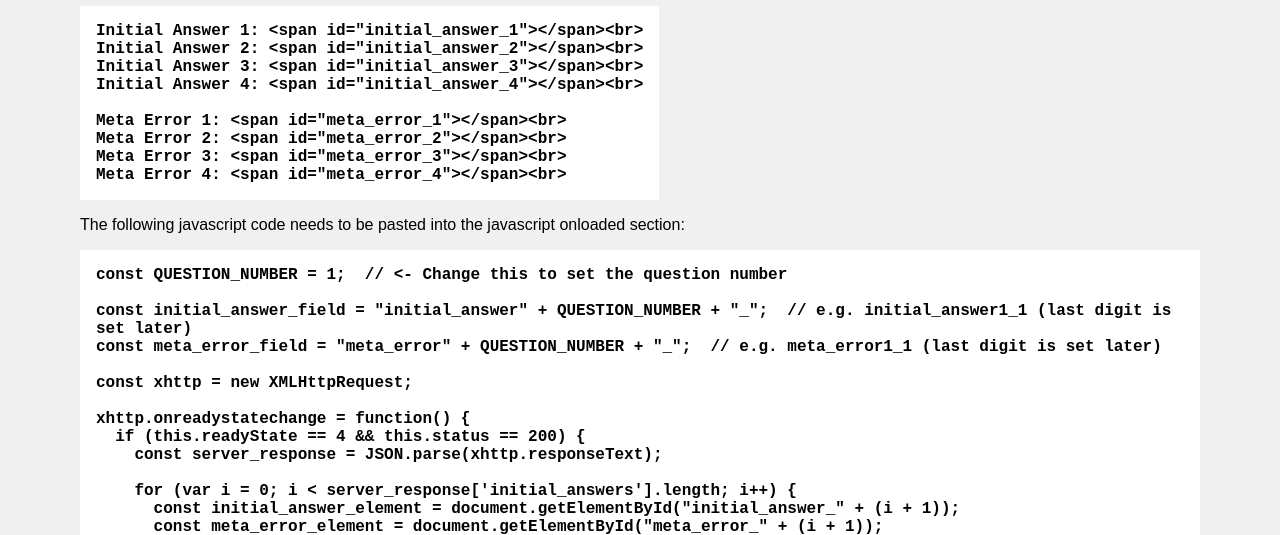
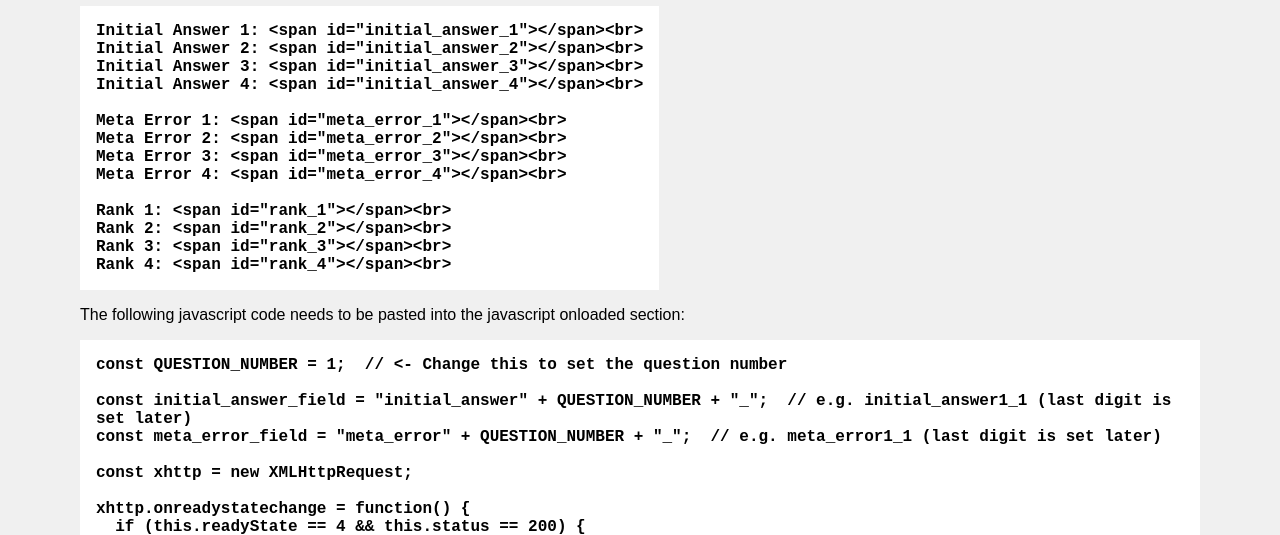
Before and after one commit to fast40/jsurvey, a Flask app: page / in a window 1280 px wide. Shown: the part 177-712 px from the top of the page. Run offline with Flask 3, Linux system fonts and the light colour scheme.

Commit message:
Finish maybe

```diff
--- a/services/web/static/javascript/fill_template.js
+++ b/services/web/static/javascript/fill_template.js
@@ -12,9 +12,11 @@
     for (var i = 0; i < server_response['initial_answers'].length; i++) {
       const initial_answer_element = document.getElementById("initial_answer_" + (i + 1));
       const meta_error_element = document.getElementById("meta_error_" + (i + 1));
+      const rank_element = document.getElementById("rank_" + (i + 1));
 
       const initial_answer = server_response["initial_answers"][i];
       const meta_error = server_response["meta_errors"][i];
+      const rank = server_response["ranks"][i];
 
       if (initial_answer_element != null) {
         Qualtrics.SurveyEngine.setEmbeddedData(initial_answer_field + (i + 1), initial_answer);
@@ -25,6 +27,10 @@
         Qualtrics.SurveyEngine.setEmbeddedData(meta_error_field + (i + 1), meta_error);
         meta_error_element.innerHTML = meta_error;
       }
+
+      if (rank_element != null) {
+        rank_element.innerHTML = rank + 1;
+      }
     }
   }
 }
--- a/services/web/templates/template.html
+++ b/services/web/templates/template.html
@@ -7,3 +7,8 @@
 Meta Error 2: <span id="meta_error_2"></span><br>
 Meta Error 3: <span id="meta_error_3"></span><br>
 Meta Error 4: <span id="meta_error_4"></span><br>
+
+Rank 1: <span id="rank_1"></span><br>
+Rank 2: <span id="rank_2"></span><br>
+Rank 3: <span id="rank_3"></span><br>
+Rank 4: <span id="rank_4"></span><br>
```
